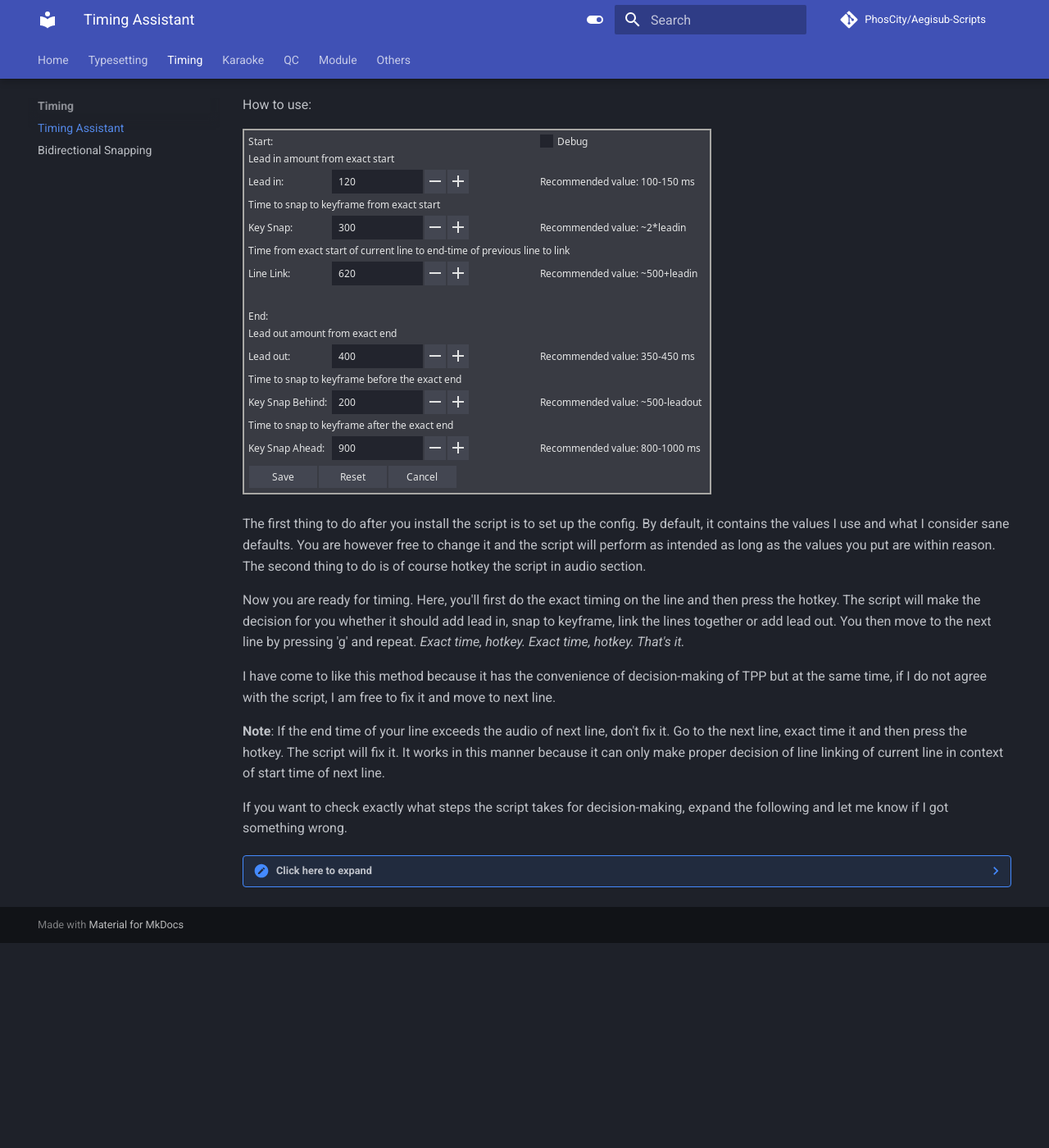
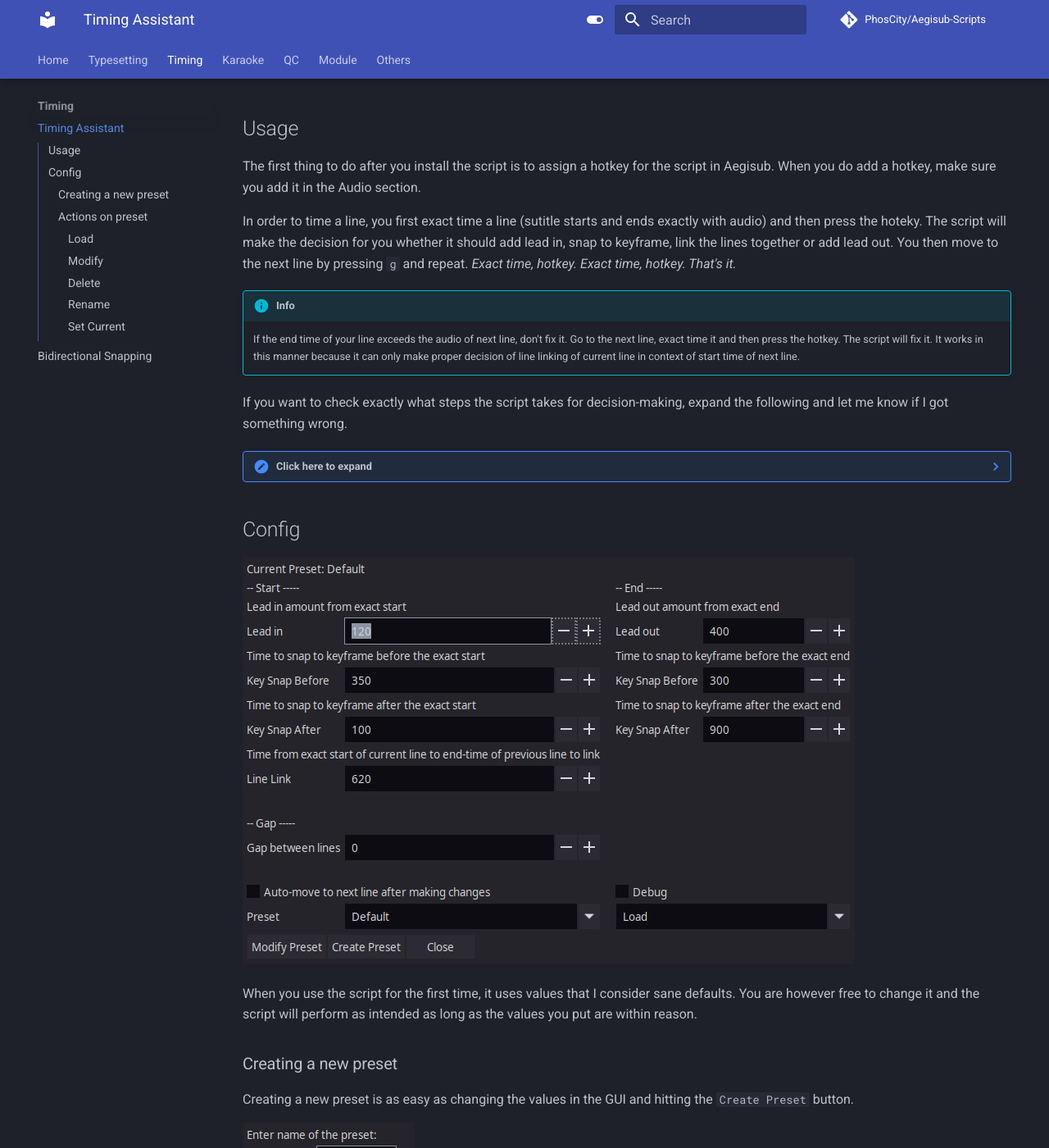
Before and after one commit to PhosCity/Aegisub-Scripts, an MkDocs documentation site: the page built from docs/Timing Assistant.md, in a window 1280 px wide and 1400 px high, scrolled down 314 px. Shown: the whole window at 82% size. Built offline with MkDocs 1.6.1 and Material for MkDocs 9.7.7, drawn with Linux system fonts in a browser that asks for light colours; comment, search, counter and statistics services are not loaded; before the commit the page ends 1464 px from its top, so only the background shows below that; some of the changed text lies outside the part shown.

Commit message:
[Docs] Timing Assistant

```diff
--- a/docs/Timing Assistant.md
+++ b/docs/Timing Assistant.md
@@ -1,20 +1,33 @@
 <font color="green">**Available in Dependency Control**</font>
 
-[Link to script](https://github.com/PhosCity/Aegisub-Scripts/blob/main/macros/phos.TimingAssistant.moon)
+[Link to
+script](https://github.com/PhosCity/Aegisub-Scripts/blob/main/macros/phos.TimingAssistant.moon)
 
-When I time, I always make a series of decision for every line. Do I need to add lead in, lead out, snap to keyframes or link the lines? So I wanted to create a script that allows me to do it in a press of a hotkey. You might be thinking, "Phos, you just made a TPP". I can assure you it's not. The workflow of using this script is the same as timing without TPP, but only difference is that the aforementioned decisions is made for you by the script.
+When I time, I always make a series of decision for every line. Do I need to
+add lead in, lead out, snap to keyframes or link the lines? So I wanted to
+create a script that allows me to do it in a press of a hotkey. You might be
+thinking, "Phos, you just made a TPP". I can assure you it's not. The workflow
+of using this script is the same as timing without TPP, but only difference is
+that the aforementioned decisions is made for you by the script.
 
-How to use:
+## Usage
 
-![timer](./assets/timer.png)
+The first thing to do after you install the script is to assign a hotkey for
+the script in Aegisub. When you do add a hotkey, make sure you add it in the
+Audio section.
 
-The first thing to do after you install the script is to set up the config. By default, it contains the values I use and what I consider sane defaults. You are however free to change it and the script will perform as intended as long as the values you put are within reason. The second thing to do is of course hotkey the script in audio section.
+In order to time a line, you first exact time a line (sutitle starts and ends
+exactly with audio) and then press the hoteky. The script will make the
+decision for you whether it should add lead in, snap to keyframe, link the
+lines together or add lead out. You then move to the next line by pressing `g`
+and repeat. _Exact time, hotkey. Exact time, hotkey. That's it._
 
-Now you are ready for timing. Here, you'll first do the exact timing on the line and then press the hotkey. The script will make the decision for you whether it should add lead in, snap to keyframe, link the lines together or add lead out. You then move to the next line by pressing 'g' and repeat. _Exact time, hotkey. Exact time, hotkey. That's it._
+!!! info
 
-I have come to like this method because it has the convenience of decision-making of TPP but at the same time, if I do not agree with the script, I am free to fix it and move to next line.
-
-**Note**: If the end time of your line exceeds the audio of next line, don't fix it. Go to the next line, exact time it and then press the hotkey. The script will fix it. It works in this manner because it can only make proper decision of line linking of current line in context of start time of next line.
+    If the end time of your line exceeds the audio of next line, don't fix it.
+    Go to the next line, exact time it and then press the hotkey. The script will
+    fix it. It works in this manner because it can only make proper decision of
+    line linking of current line in context of start time of next line.
 
 If you want to check exactly what steps the script takes for decision-making, expand the following and let me know if I got something wrong.
 
@@ -33,3 +46,50 @@ If you want to check exactly what steps the script takes for decision-making, ex
     1. Here's a special step that is only applicable when your keyframe snapping value is greater than 850 ms. Snapping to keyframes more than 850 ms away is not always the correct thing to do, hence this special step. If the script finds that there is a keyframe 850+ ms away from exact end, and you've allowed to snap to that distance in config, then it first checks cps of the line (without leadout). If cps is greater than 15, then it snaps to keyframe. If the cps is less than 15, then it either tries to add lead out to the line or extend the end time such that it is 500 ms away from keyframe whichever is lesser.
     1. If above special case is not true(which is most of the case), it simply checks if there is a keyframe within time specified in the config and snaps to it.
     1. If it did not snap, it simply adds lead out to the line.
+
+## Config
+
+![timer](./assets/timer.png)
+
+When you use the script for the first time, it uses values that I consider sane
+defaults. You are however free to change it and the script will perform as
+intended as long as the values you put are within reason.
+
+### Creating a new preset
+
+Creating a new preset is as easy as changing the values in the GUI and hitting
+the `Create Preset` button.
+
+![timer](./assets/timer2.png)
+
+You will then be asked the name of the preset. If you want to use the preset as
+soon as you create it, tick on `Set as Current Preset`.
+
+### Actions on preset
+
+![timer](./assets/timer3.png)
+
+Once you have a preset, you might want to perform some actions on them. First
+select the preset you want to act on in the left dropdown. Then select the
+action you want to perform on it in the right dropdown. Then finally click on
+`Modify Preset` button.
+
+#### Load
+
+This just loads the values of that preset in the GUI.
+
+#### Modify
+
+This modifies the preset with the values that is currently in the GUI.
+
+#### Delete
+
+This deletes the preset. Default preset cannot be deleted.
+
+#### Rename
+
+This renames the preset.
+
+#### Set Current
+
+This sets the preset and the current preset and its value will be used whenver you press the hotkey.
```
Also changed, not shown: docs/assets/timer.png, docs/assets/timer2.png (added), docs/assets/timer3.png (added).
